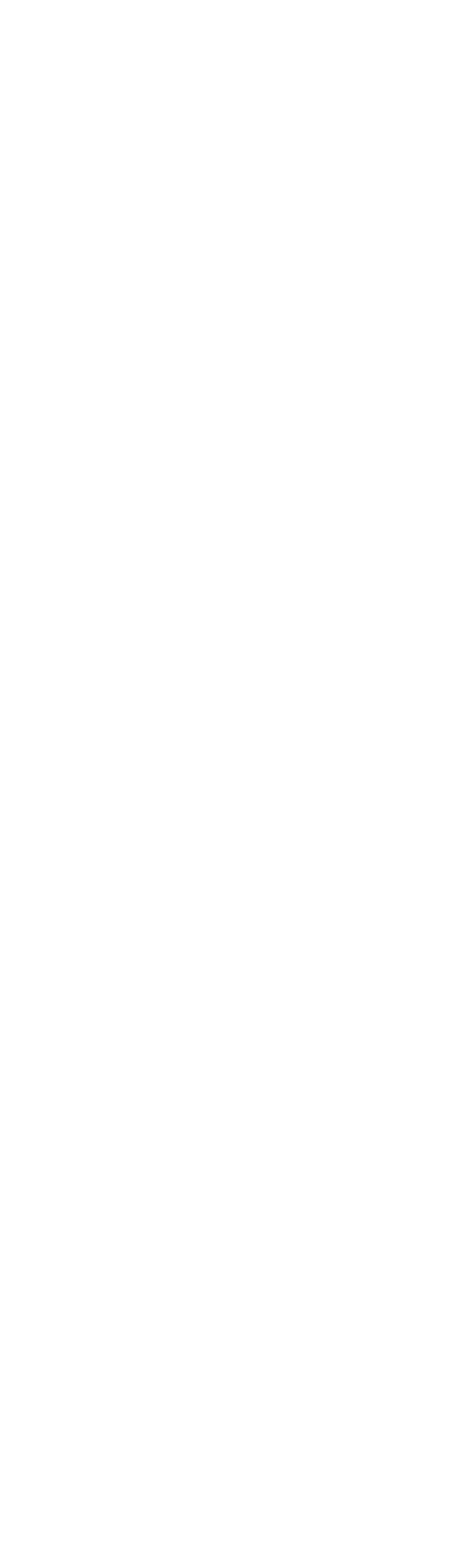
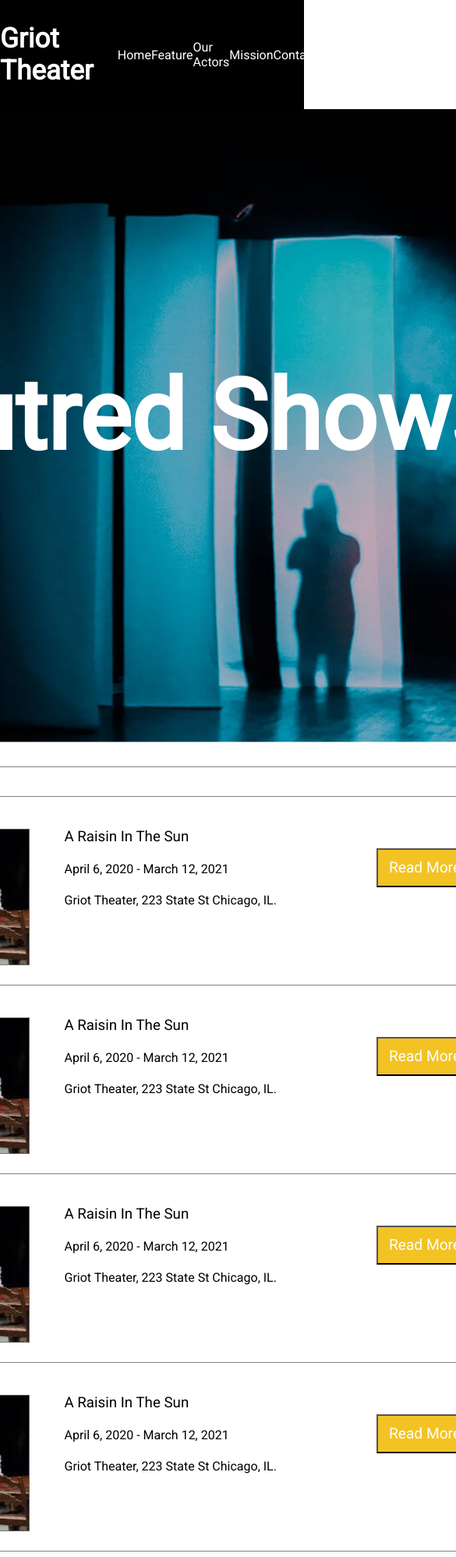
Before and after one commit to JDEmison/griot_theatre, a plain HTML site: page index.html in a window 390 px wide. Shown: the top 1997 px of the page at 78% size, 585 px wide, since content can reach past the window. Before the commit the page ends 844 px from the top, so only its background shows below. Drawn offline with Linux system fonts and the light colour scheme.

Commit message:
final commit

```diff
--- a/index.html
+++ b/index.html
@@ -4,9 +4,105 @@
     <meta charset="UTF-8">
     <meta http-equiv="X-UA-Compatible" content="IE=edge">
     <meta name="viewport" content="width=device-width, initial-scale=1.0">
+    <link rel="stylesheet" href="style.css">
+    <link rel="preconnect" href="https://fonts.googleapis.com">
+<link rel="preconnect" href="https://fonts.gstatic.com" crossorigin>
+<link href="https://fonts.googleapis.com/css2?family=Roboto&display=swap" rel="stylesheet">
+<script src="https://kit.fontawesome.com/de7778c524.js" crossorigin="anonymous"></script>
     <title>Griot Theater</title>
 </head>
 <body>
+    <!--Navbar-->
+    <container class="navbar">
+            <div class="navbar-flex">
+                <div class="title">
+                    <h2 class="name">Griot Theater</h2>
+                </div>
+                <a href="#" class="navbar-grid-item">Home</a>
+                <a href="#" class="navbar-grid-item">Feature</a>
+                <a href="#" class="navbar-grid-item">Our Actors</a>
+                <a href="#" class="navbar-grid-item">Mission</a>
+                <a href="#" class="navbar-grid-item">Contact</a>
+        </div>
+    </container>
+
+    <!--Show Section-->
+    <container class="show-section">
+        <div class="image-div">
+            <h1 class="image-text">Feautred Shows</h1>
+            <img src="photos/theater-image-background.png" alt="" class="stage-image">
+        </div>
+        <div class="show-info-grid">
+            <div class="show-info-box">
+                <div class="show-month"><h3 class="month-text">April 2020</h3></div>
+                <div class="show-info-grid-item">
+                    <img src="photos/a-raisin-in-the-sun-theater-1.png" alt="" class="actor-image">
+                    <div class="show-info-text">
+                        <h3>A Raisin In The Sun</h3>
+                        <h4>April 6, 2020 - March 12, 2021</h4>
+                        <p>Griot Theater, 223 State St Chicago, IL.</p>
+                    </div>
+                    <button class="read-more">Read More</button>
+                </div>
+
+                <div class="show-info-grid-item">
+                    <img src="photos/a-raisin-in-the-sun-theater-1.png" alt="" class="actor-image">
+                    <div class="show-info-text">
+                        <h3>A Raisin In The Sun</h3>
+                        <h4>April 6, 2020 - March 12, 2021</h4>
+                        <p>Griot Theater, 223 State St Chicago, IL.</p>
+                    </div>
+                    <button class="read-more">Read More</button>
+                </div>
+
+                <div class="show-info-grid-item">
+                    <img src="photos/a-raisin-in-the-sun-theater-1.png" alt="" class="actor-image">
+                    <div class="show-info-text">
+                        <h3>A Raisin In The Sun</h3>
+                        <h4>April 6, 2020 - March 12, 2021</h4>
+                        <p>Griot Theater, 223 State St Chicago, IL.</p>
+                    </div>
+                    <button class="read-more">Read More</button>
+                </div>
+
+                <div class="show-info-grid-item">
+                    <img src="photos/a-raisin-in-the-sun-theater-1.png" alt="" class="actor-image">
+                    <div class="show-info-text">
+                        <h3>A Raisin In The Sun</h3>
+                        <h4>April 6, 2020 - March 12, 2021</h4>
+                        <p>Griot Theater, 223 State St Chicago, IL.</p>
+                    </div>
+                    <button class="read-more">Read More</button>
+                </div>
+            </div>
+        </div>
+    </container>
+
+    <footer class="final">
+        <div class="footer-grid">
+            <img src="photos/chicago map screenshot.png" alt="" class="footer-grid-item">
+            <div class="footer-info">
+                <h2>Info</h2>
+                <p><i class="fa-sharp fa-solid fa-location-dot"></i> Chicago,IL 60611 United States</p>
+                <p><i class="fa-regular fa-envelope"></i> example@example.com</p>
+                <p><i class="fa-solid fa-mobile-screen-button"></i> Call Us: 708-555-4488</p>
+            </div>
+            <div class="footer-shows">
+                <h2>Shows</h2>
+                <p>The Piano Lesson</p>
+                <p>A Raisin In The Sun</p>
+                <p>Fame</p>
+                <p>The Color Purple</p>
+            </div>
+            <div class="social-media">
+                <h2>Social</h2>
+                <p>Facebook</p>
+                <p>Twitter</p>
+                <p>Youtube</p>
+                <p>Instagram</p>
+            </div>
+        </div>
+    </footer>
 
 </body>
 </html>
--- a/style.css
+++ b/style.css
@@ -0,0 +1,157 @@
+* {
+    /*border: 1px solid red;*/
+    font-family: 'Roboto';
+}
+
+
+body {
+    margin: 0%;
+}
+
+.navbar {
+   display: flex;
+   width: 100%;
+   background-color:black ;
+   color: white;
+}
+
+.title {
+    margin-right: 10%;
+}
+
+.name {
+    width: 100%;
+}
+
+.navbar-flex {
+    width: 80%;
+    display: flex;
+    justify-content: space-around;
+    align-items: center;
+}
+
+.navbar-grid-item {
+    color: white;
+    text-decoration: none;
+}
+
+.image-div {
+    position: relative;
+}
+
+.stage-image {
+    z-index: -1;
+}
+
+.image-text {
+    z-index: 1;
+    position: absolute;
+    color: white;
+    top: 38%;
+    left: 50%;
+    transform: translate(-50%,-50%);
+    font-size: 125px;
+    white-space: nowrap;
+    overflow: hidden;
+}
+
+.show-section {
+    width: 100%;
+}
+
+.show-info-grid {
+    display: flex;
+    flex-direction: row;
+    justify-content: center;
+    margin-top: 7%;
+}
+
+
+.show-info-grid-item {
+    /* display: flex; */
+    width: 100%;
+    margin-top: 5%;
+    padding-bottom: 3%;
+    margin-bottom: 4%;
+    border-bottom: 1px solid gray;
+    display: grid;
+    grid-template-columns: 300px 400px 125px;
+}
+
+.show-month {
+    border: 1px solid gray;
+    font-weight: 100;
+    font-size: large;
+    height: 3.5%;
+}
+
+.month-text {
+    margin: 0.5%;
+    margin-left: 5%;
+}
+
+.show-info-text {
+    margin-left: 0%;
+    margin-right: 15%;
+    margin-top: -5%;
+}
+
+.actor-image {
+    width: 80%;
+    height: 175px;
+    margin-left: 5%;
+}
+
+.read-more {
+    background-color: rgb(243, 195, 36);
+    color: white;
+    width: 125px;
+    height: 50px;
+    margin-top: 20%;
+    font-size: larger;
+}
+
+h3,h4 {
+    font-weight: 100;
+}
+
+footer {
+    background-color: black;
+    color: white;
+    padding: 3%;
+}
+
+.footer-grid {
+    display: flex;
+    justify-content: space-between;
+    margin-top: 0%;
+    width: 90%;
+}
+
+.footer-grid-item{
+    width: 35%;
+    height: 25%;
+}
+
+.footer-info {
+    display: grid;
+    grid-template-rows: 100px 100px 100px 20px;
+}
+
+.footer-shows {
+    display: grid;
+    grid-template-rows: 100px 100px 100px;
+}
+
+.social-media {
+    display: grid;
+    grid-template-rows: 100px 100px 100px;
+}
+
+h2 {
+    font-size: 35px;
+}
+
+i {
+    color:rgb(243, 195, 36) ;
+}
```
Also changed, not shown: photos/chicago map screenshot.png (added).
